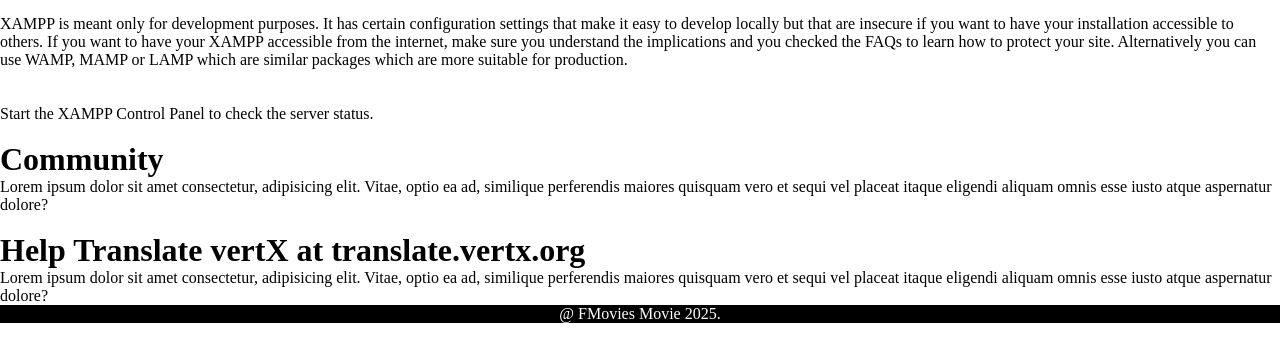
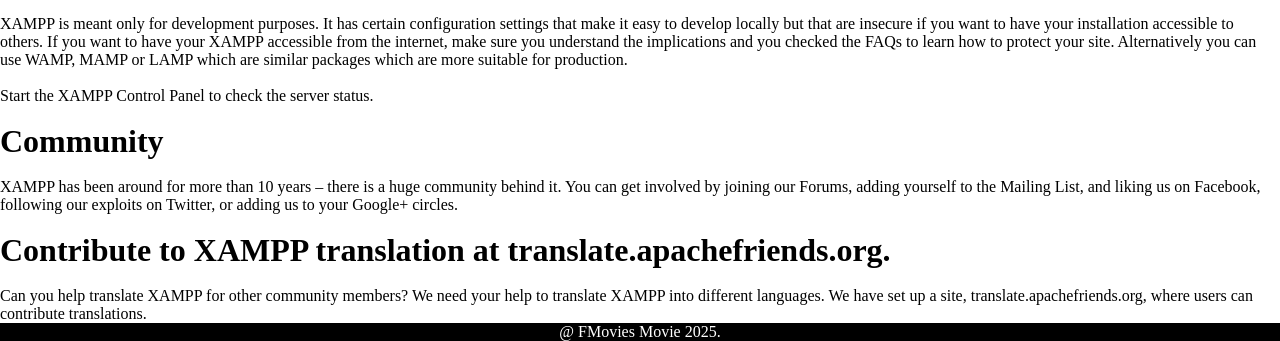
Before and after one commit to KeithPolosan/keithpolosan, a plain HTML site: page ABOUT.html in a window 1280 px wide. Shown: the part 696-1037 px from the top of the page. Drawn offline with Linux system fonts and the light colour scheme.

Commit message:
Add files via upload

```diff
--- a/ABOUT.html
+++ b/ABOUT.html
@@ -26,33 +26,27 @@
      <div class="container-aboutus">
           <div class="container-about">
               <h1>Welcome to XAMPP for Windows 7.4.29</h1>
+            <br>
             <p>You have successfully installed XAMPP on this system! Now you can start using Apache, MariaDB, PHP and other components. You can find more info in the FAQs section or check the HOW-TO Guides for getting started with PHP applications.</p>
 
             <p>Start the XAMPP Control Panel to check the server status.</p>
 <br>
-<br>
          <p> XAMPP is meant only for development purposes. It has certain configuration settings that make it easy to develop locally but that are insecure if you want to have your installation accessible to others. If you want to have your XAMPP accessible from the internet, make sure you understand the implications and you checked the FAQs to learn how to protect your site. Alternatively you can use WAMP, MAMP or LAMP which are similar packages which are more suitable for production.</p>
-<br>
 <br>
        <p> Start the XAMPP Control Panel to check the server status.</p>
                 </p>
                 <br>
                 <h1>Community</h1>
-                  <p>Lorem ipsum dolor sit amet consectetur, adipisicing elit. Vitae, optio ea ad,
-                 similique perferendis maiores quisquam vero et sequi vel placeat itaque eligendi
-                  aliquam omnis esse iusto atque aspernatur dolore?
-
-
-                </p><br>
-                <h1>Help Translate vertX at translate.vertx.org</h1>
-                  <p> Lorem ipsum dolor sit amet consectetur, adipisicing elit. Vitae, optio ea ad,
-                 similique perferendis maiores quisquam vero et sequi vel placeat itaque eligendi
-                  aliquam omnis esse iusto atque aspernatur dolore?
+                <br>
+                  <p>XAMPP has been around for more than 10 years – there is a huge community behind it. You can get involved by joining our Forums, adding yourself to the Mailing List, and liking us on Facebook, following our exploits on Twitter, or adding us to your Google+ circles.</p>
+              <br>
+                <h1>Contribute to XAMPP translation at translate.apachefriends.org.</h1>
+                <br>
+                  <p> Can you help translate XAMPP for other community members?
+We need your help to translate XAMPP into different languages.
+We have set up a site, translate.apachefriends.org, where users can contribute translations.
                 </p>
-
           </div>
-
-
         </div>
          <footer>
       <p>@ FMovies Movie 2025.</p>
```
Also changed, not shown: Home.html (+3 -0 lines).
